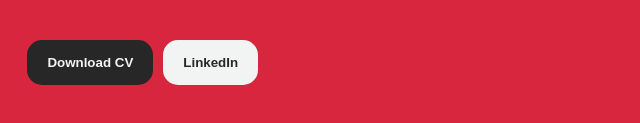
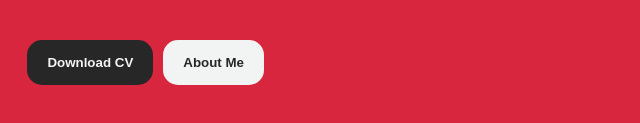
Before and after one commit to rrohithram/rrohithram.github.io, a plain HTML site: page index.html in a window 1280 px wide. Shown: the part 485-608 px from the top of the page, 568-1208 px from the left. Drawn offline with Linux system fonts and the light colour scheme.

Commit message:
Update index.html
changed linkedin to about

```diff
--- a/index.html
+++ b/index.html
@@ -42,8 +42,8 @@
                 <button class="main-button" onclick="window.location.href = 'https://drive.google.com/file/d/1bEcRDsI8Wu8c2pHhQaBoInMJVIJcsGsL/view?usp=sharing';">
                     Download CV
                 </button>
-                <button class="side-button" onclick="window.location.href = 'https://www.linkedin.com/in/rohithram-r';">
-                    LinkedIn
+                <button class="side-button" onclick="window.location.href = '/about.html';">
+                    About Me
                 </button>
             </div>
         </div>
```
